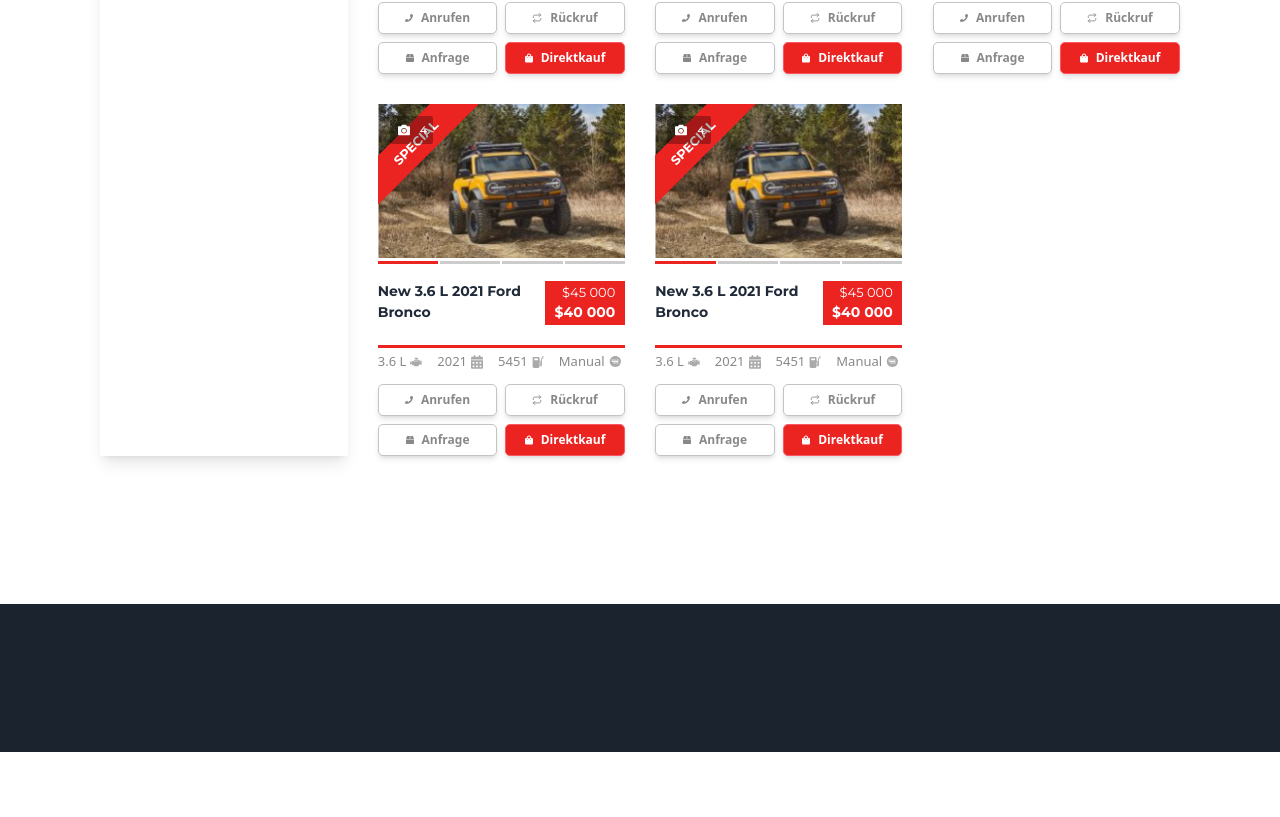
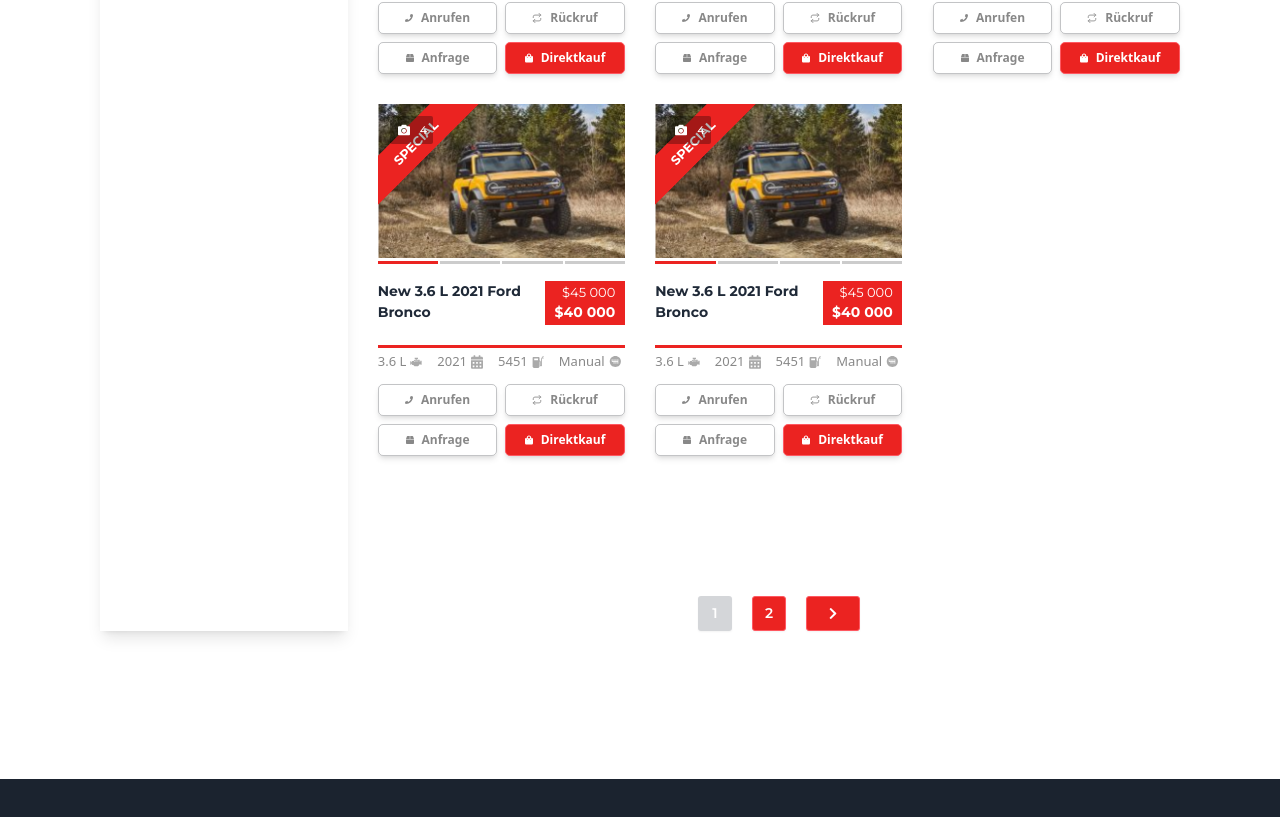
Before and after one commit to RohmadEW/janson-car-dealer, a Next.js app: page / in a window 1280 px wide. Shown: the part 844-1661 px from the top of the page. Before the commit the page ends 1596 px from the top, so only its background shows below. Built offline with nearby package versions, Linux system fonts and the light colour scheme.

Commit message:
pagination

```diff
--- a/src/app/components/Content.tsx
+++ b/src/app/components/Content.tsx
@@ -1,4 +1,5 @@
 import Card from "@/app/components/Card";
+import { FaChevronRight } from "react-icons/fa";
 import { FaListUl } from "react-icons/fa6";
 import { IoMdClose } from "react-icons/io";
 import { SlGrid } from "react-icons/sl";
@@ -45,6 +46,9 @@
           <Card />
           <Card />
         </div>
+        <div className="mt-[140px]">
+          <Pagination />
+        </div>
       </div>
     </div>
   );
@@ -65,3 +69,21 @@
     </div>
   );
 };
+
+const Pagination = () => {
+  return (
+    <div className="flex justify-center">
+      <div className="flex items-center gap-[20px]">
+        <button className="btn btn-disabled btn-sm w-[34px] h-[35px] rounded-[3px]">
+          <div className="text-[14px] text-white">1</div>
+        </button>
+        <button className="btn btn-error bg-[#EB2321] btn-sm w-[34px] h-[35px] rounded-[3px]">
+          <div className="text-[14px] text-white">2</div>
+        </button>
+        <button className="btn btn-error bg-[#EB2321] btn-sm w-[54px] h-[35px] rounded-[3px]">
+          <FaChevronRight className="text-white h-[13px]" />
+        </button>
+      </div>
+    </div>
+  );
+};
```
